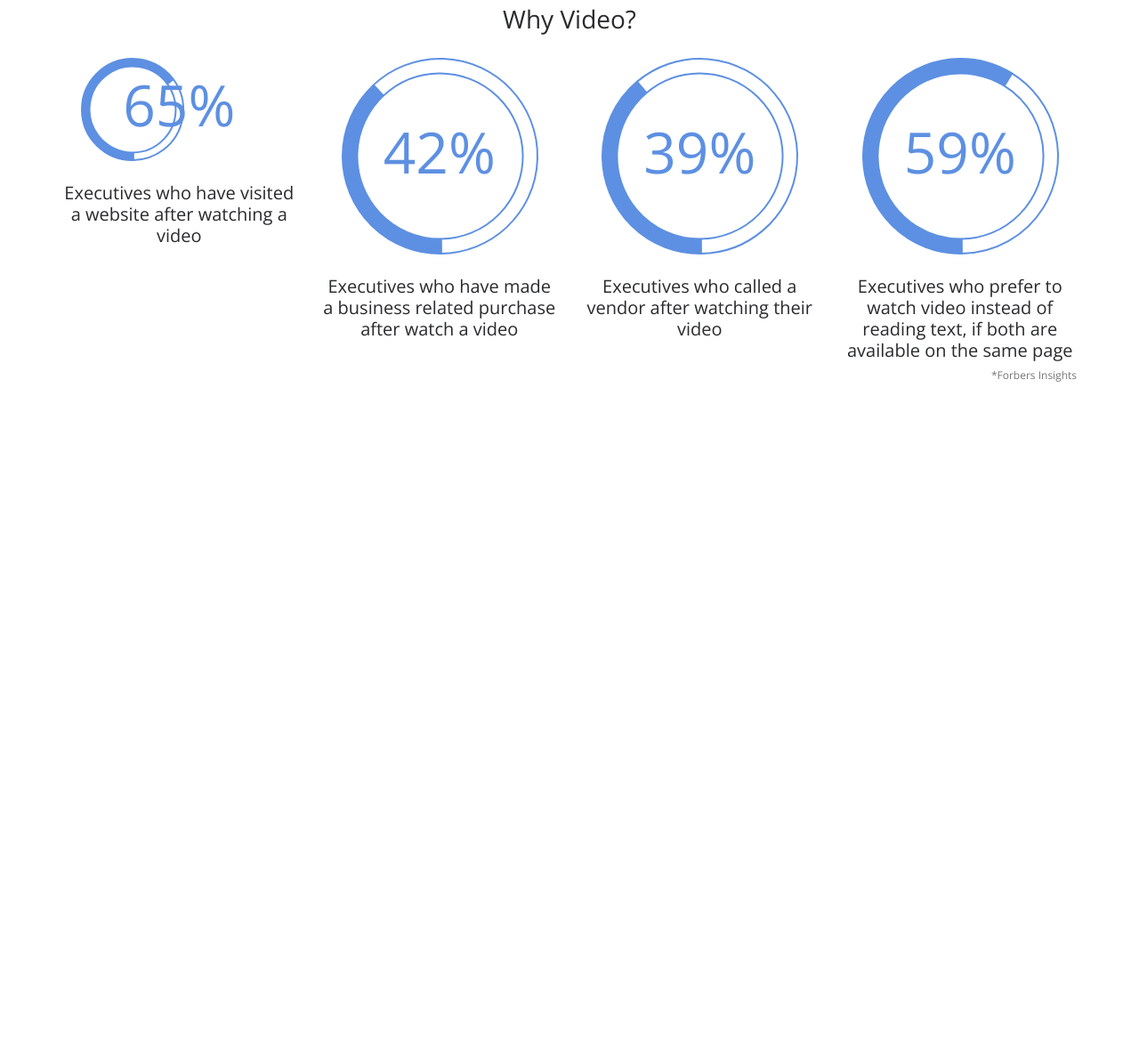
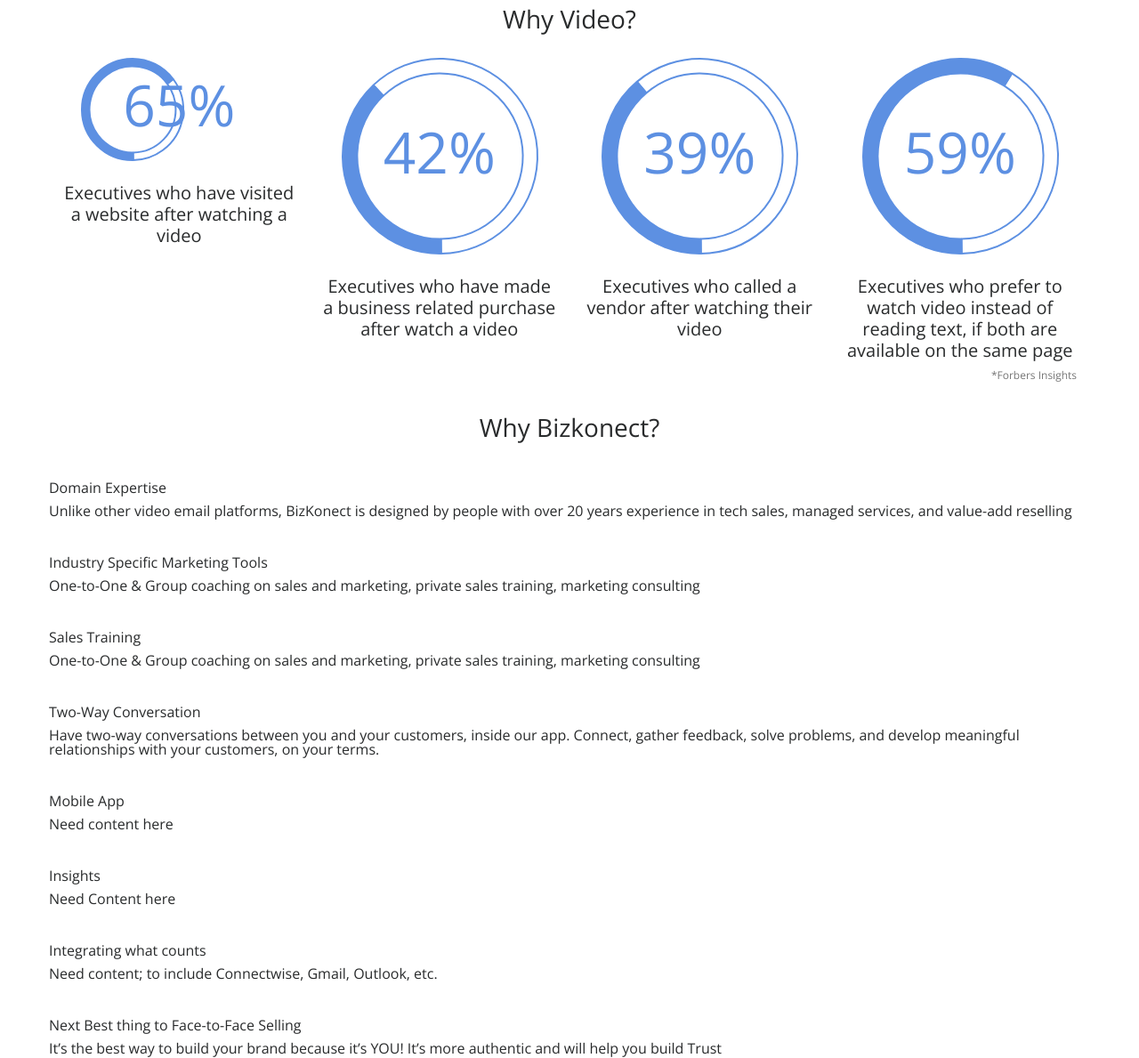
Before and after one commit to aleksspeaker/bzk-land, a website: page app/pug/index.pug in a window 1280 px wide. Shown: the part 729-1918 px from the top of the page at 89% size. Before the commit the page ends 1159 px from the top, so only its background shows below. Drawn offline with nearby package versions, Linux system fonts and the light colour scheme; files that its build step writes are made by us from their sources; a script that the page names is missing; files whose address does not match are found by name.

Commit message:
Added 'features' content

```diff
--- a/app/pug/index.pug
+++ b/app/pug/index.pug
@@ -3,7 +3,7 @@
 // 1. Put chart and digit to the separate container
 
 mixin chart(data, id, sid, chartData, comment, source)
-  .chart.col-3
+  .chart.col.col-lg-3.col-sm-6
     .chartdata
       div
         .digit
@@ -82,6 +82,32 @@
           +chart("[39, 61]", "ch3", "'ch3'", "39%", "Executives who called a vendor after watching their video")
           +chart("[59, 41]", "ch4", "'ch4'", "59%", "Executives who prefer to watch video instead of reading text, if both are available on the same page")
           .col-12.source *Forbers Insights
+          .heading.col-12.text-center Why Bizkonect?
+          #features
+            .subheading Domain Expertise
+            p Unlike other video email platforms, BizKonect is designed by people with over 20 years experience in tech sales, managed services, and value-add reselling
+
+            .subheading Industry Specific Marketing Tools
+            p One-to-One & Group coaching on sales and marketing, private sales training, marketing consulting
+
+            .subheading Sales Training
+            p One-to-One & Group coaching on sales and marketing, private sales training, marketing consulting
+
+            .subheading Two-Way Conversation
+            p Have two-way conversations between you and your customers, inside our app. Connect, gather feedback, solve problems, and develop meaningful relationships with your customers, on your terms.
+
+            .subheading Mobile App
+            p Need content here
+
+
+            .subheading Insights
+            p Need Content here
+
+            .subheading Integrating what counts
+            p Need content; to include Connectwise, Gmail, Outlook, etc.
+
+            .subheading Next Best thing to Face-to-Face Selling
+            p It’s the best way to build your brand because it’s YOU! It’s more authentic and will help you build Trust
 
 
       //-   h1 Upcoming pages:
```
Also changed, not shown: app/index.html.
